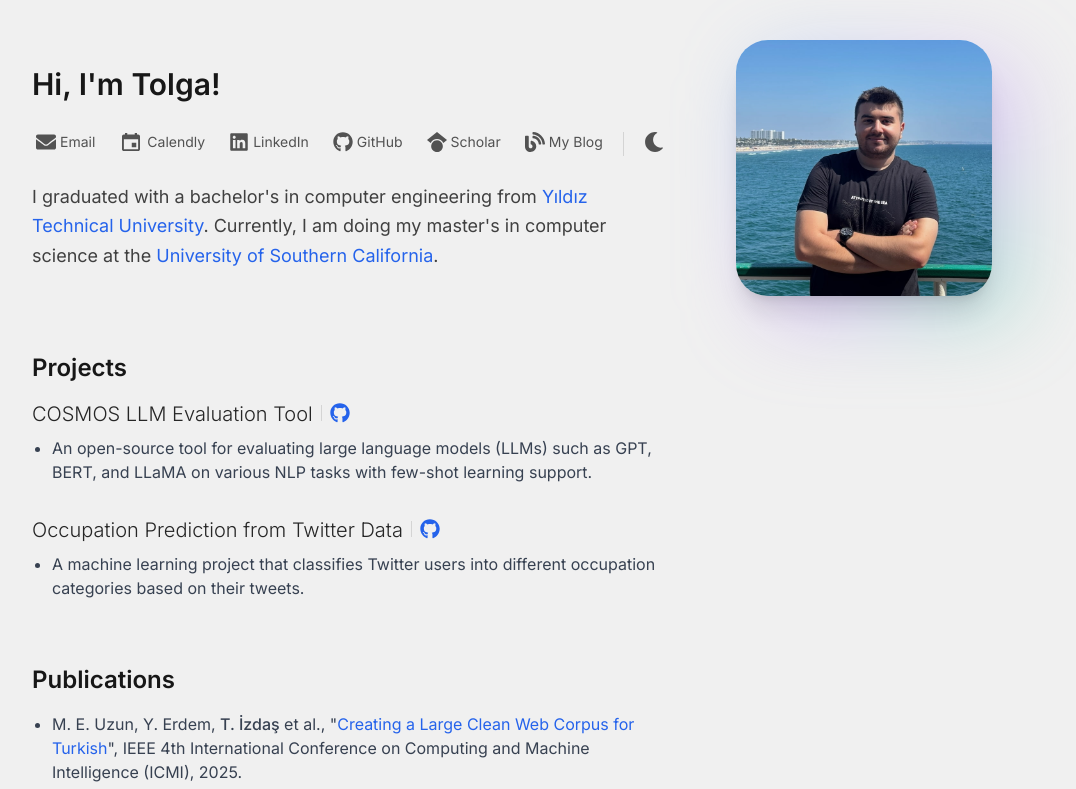
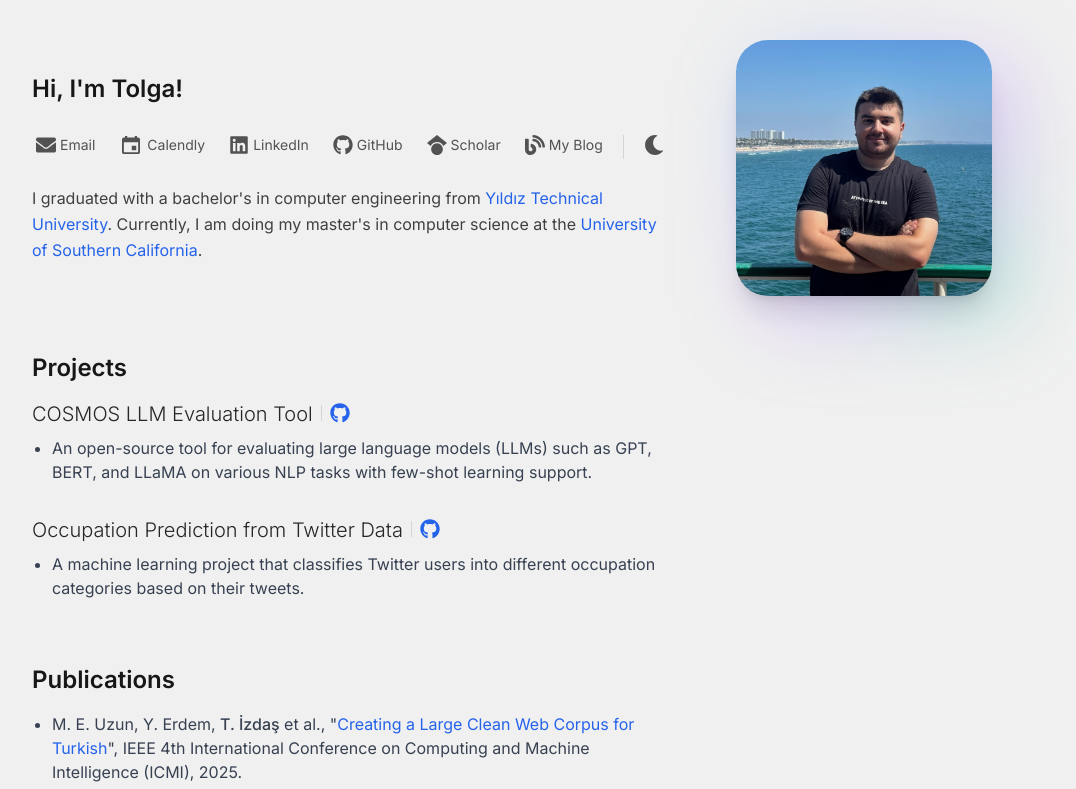
Before and after one commit to tolgaizdas/personal-website, a Next.js app: page / in a window 1280 px wide. Shown: the top 789 px of the page, without its empty margins (128-1204 px from the left). Built offline with nearby package versions, Linux system fonts and the light colour scheme.

Commit message:
adjust text size

```diff
--- a/src/components/layout/Introduction.jsx
+++ b/src/components/layout/Introduction.jsx
@@ -15,7 +15,7 @@ const Introduction = ({ information, introduction }) => {
       <div className="self-center">
         <div className="flex flex-col-reverse lg:flex-row items-center gap-12 lg:gap-16">
           <div className="flex-1 w-full">
-            <h1 className="text-3xl font-semibold text-neutral-900 dark:text-neutral-100">
+            <h1 className="text-2xl font-semibold text-neutral-900 dark:text-neutral-100">
               Hi, I'm {information.name.split(" ")[0]}!
             </h1>
             <div className="mt-6 flex flex-wrap items-center gap-4">
@@ -28,7 +28,7 @@ const Introduction = ({ information, introduction }) => {
               <Separator />
               <ThemeToggle />
             </div>
-            <div className="mt-6 space-y-4 text-lg leading-relaxed text-neutral-700 dark:text-neutral-200">
+            <div className="mt-6 space-y-4 leading-relaxed text-neutral-700 dark:text-neutral-200">
               {introduction.description.map((item, index) => (
                 <p
                   key={index}
```
